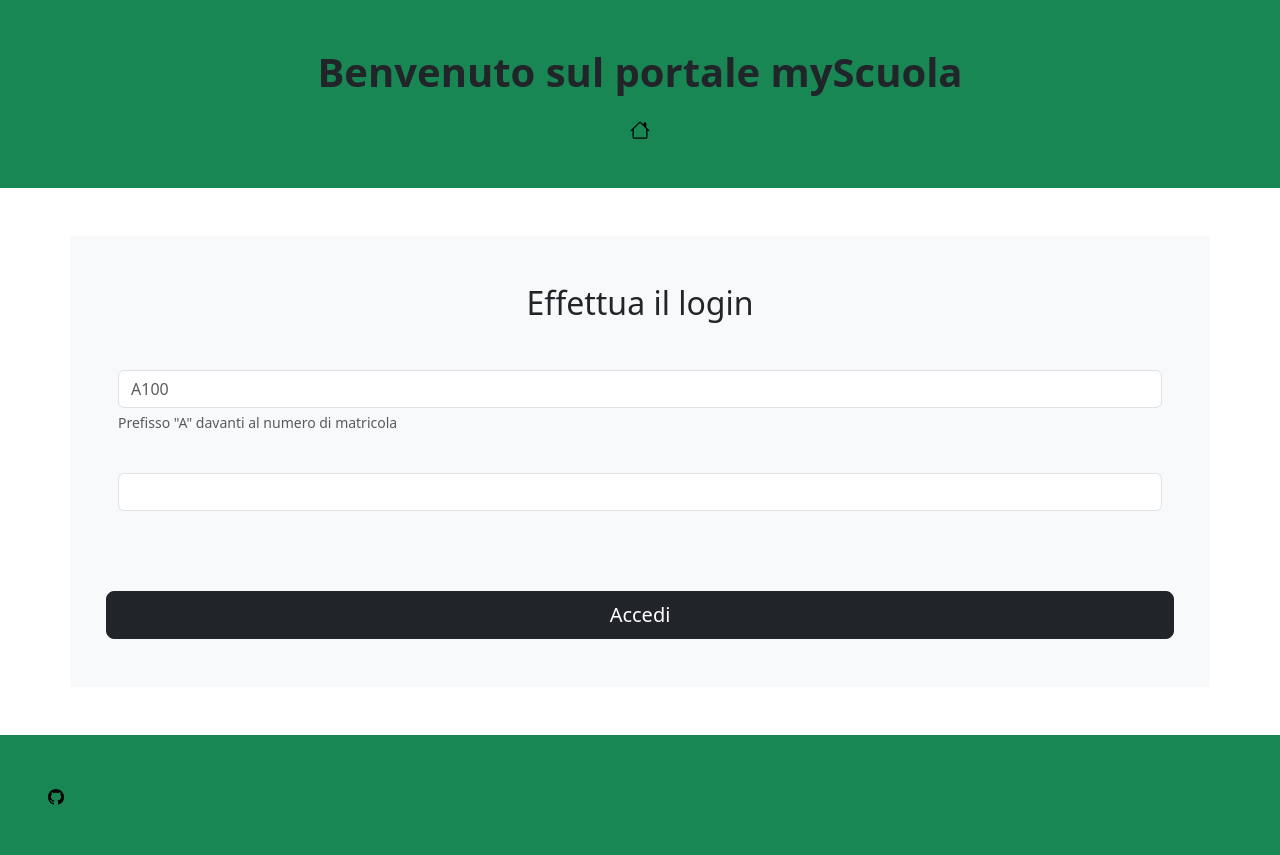
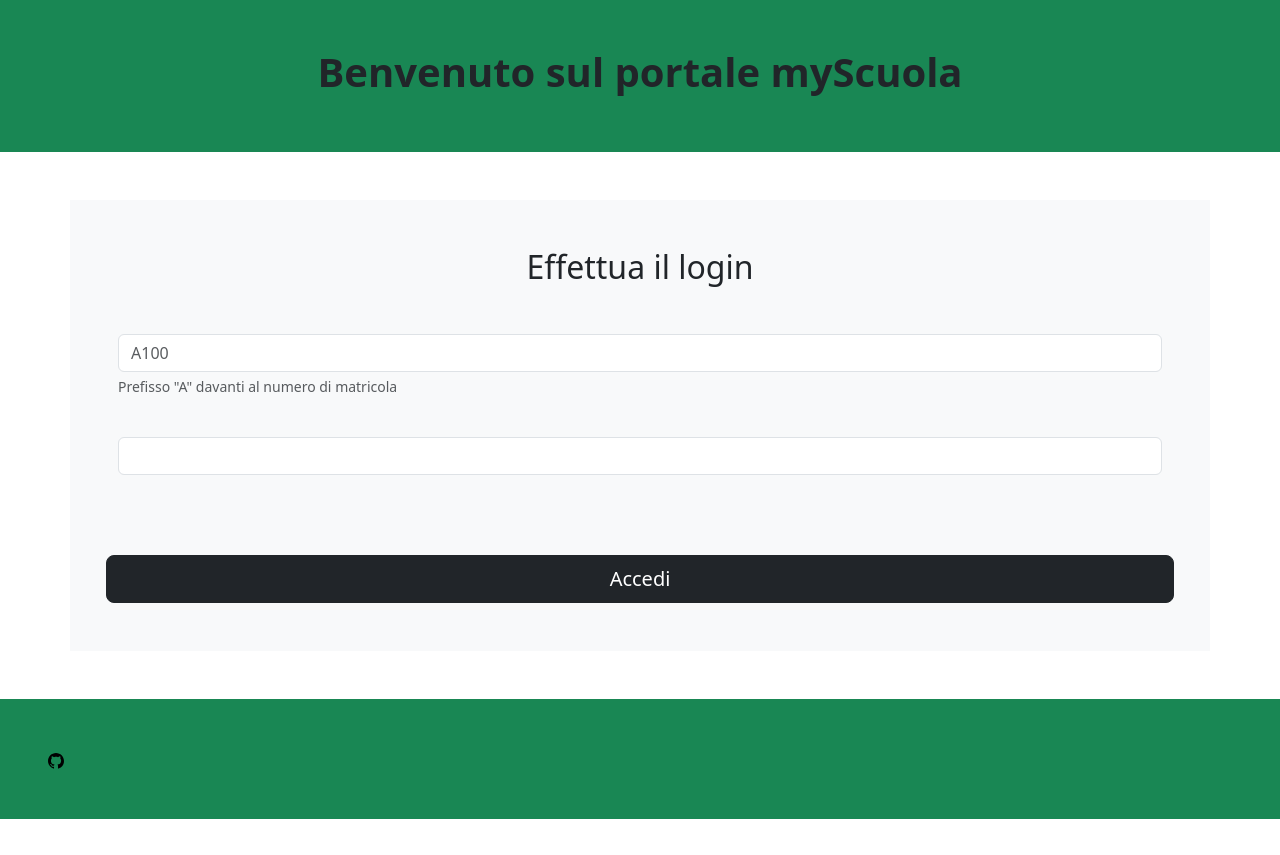
Before and after one commit to lucabk/Registro-Elettronico, a React (Vite) app in the folder frontend/: page / in a window 1280 px wide. After the commit the page ends 819 px from the top, so only its background shows below. Built offline with nearby package versions, Linux system fonts and the light colour scheme.

Commit message:
home page link fixed

```diff
--- a/frontend/src/components/Auth/Login.jsx
+++ b/frontend/src/components/Auth/Login.jsx
@@ -25,7 +25,7 @@ const Login = () => {
 
     return(
         <>
-            <TopScetion text={"Benvenuto sul portale myScuola"} bg={"green"}/>
+            <TopScetion text={"Benvenuto sul portale myScuola"} bg={"green"} hp={false}/>
             <div className="container p-3 mb-5 mt-5 bg-light text-dark p-5">
                 <h2 className="text-center fs-2 mb-4">Effettua il login</h2>
                 <form action={handleSubmit} className="row needs-validation">
--- a/frontend/src/components/TopSection.jsx
+++ b/frontend/src/components/TopSection.jsx
@@ -2,7 +2,7 @@ import { useUser } from "./context/userContext"
 import Logout from "./Auth/Logout"
 import { Link } from "react-router-dom"
 
-const TopScetion = ({ text, bg = "grey" }) => {
+const TopScetion = ({ text, bg = "grey", hp=true }) => {
     const userToken = useUser()
 
     let content
@@ -24,7 +24,7 @@ const TopScetion = ({ text, bg = "grey" }) => {
             content = (
                 <div className="container-fluid mt-0 p-5 bg-success ">
                     {h1}
-                    {homePage}
+                    {hp && homePage}
                 </div>
             )
             break
```
